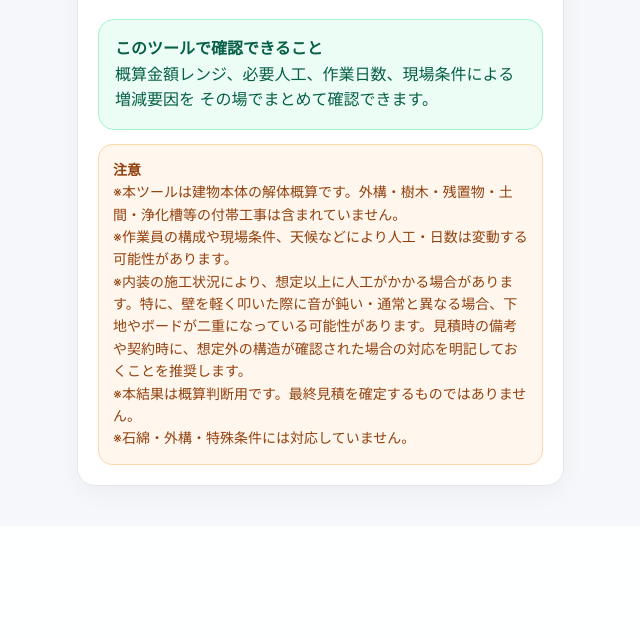
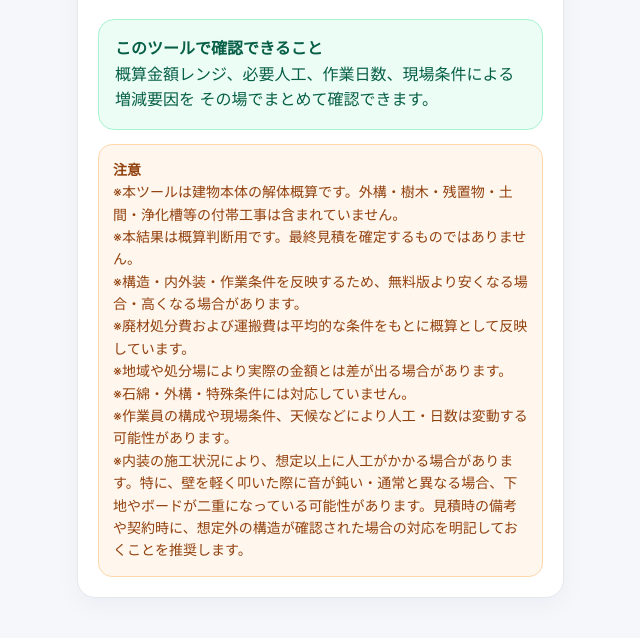
Before and after one commit to tairikusatoh-design/kaitaigaisantool, a Flask app: page /paid in a window 1280 px wide. Shown: the part 1191-1829 px from the top of the page, without its empty margins (626-1266 px from the left). Before the commit the page ends 1688 px from the top, so only its background shows below. Run offline with Flask 3, Linux system fonts and the light colour scheme.

Commit message:
Update paid.html

```diff
--- a/templates/paid.html
+++ b/templates/paid.html
@@ -350,14 +350,20 @@
 
        <div class="note">
   <strong>注意</strong><br>
+
   ※本ツールは建物本体の解体概算です。外構・樹木・残置物・土間・浄化槽等の付帯工事は含まれていません。<br>
+  ※本結果は概算判断用です。最終見積を確定するものではありません。<br>
+
+  ※構造・内外装・作業条件を反映するため、無料版より安くなる場合・高くなる場合があります。<br>
+
+  ※廃材処分費および運搬費は平均的な条件をもとに概算として反映しています。<br>
+  ※地域や処分場により実際の金額とは差が出る場合があります。<br>
+
+  ※石綿・外構・特殊条件には対応していません。<br>
+
   ※作業員の構成や現場条件、天候などにより人工・日数は変動する可能性があります。<br>
   ※内装の施工状況により、想定以上に人工がかかる場合があります。特に、壁を軽く叩いた際に音が鈍い・通常と異なる場合、下地やボードが二重になっている可能性があります。見積時の備考や契約時に、想定外の構造が確認された場合の対応を明記しておくことを推奨します。<br>
-          ※本結果は概算判断用です。最終見積を確定するものではありません。<br>
-          ※石綿・外構・特殊条件には対応していません。
-        </div>
-      </div>
-    </div>
+
 </div>
 
   <script>
```
Lines whose indentation alone changed are shown as unchanged.
